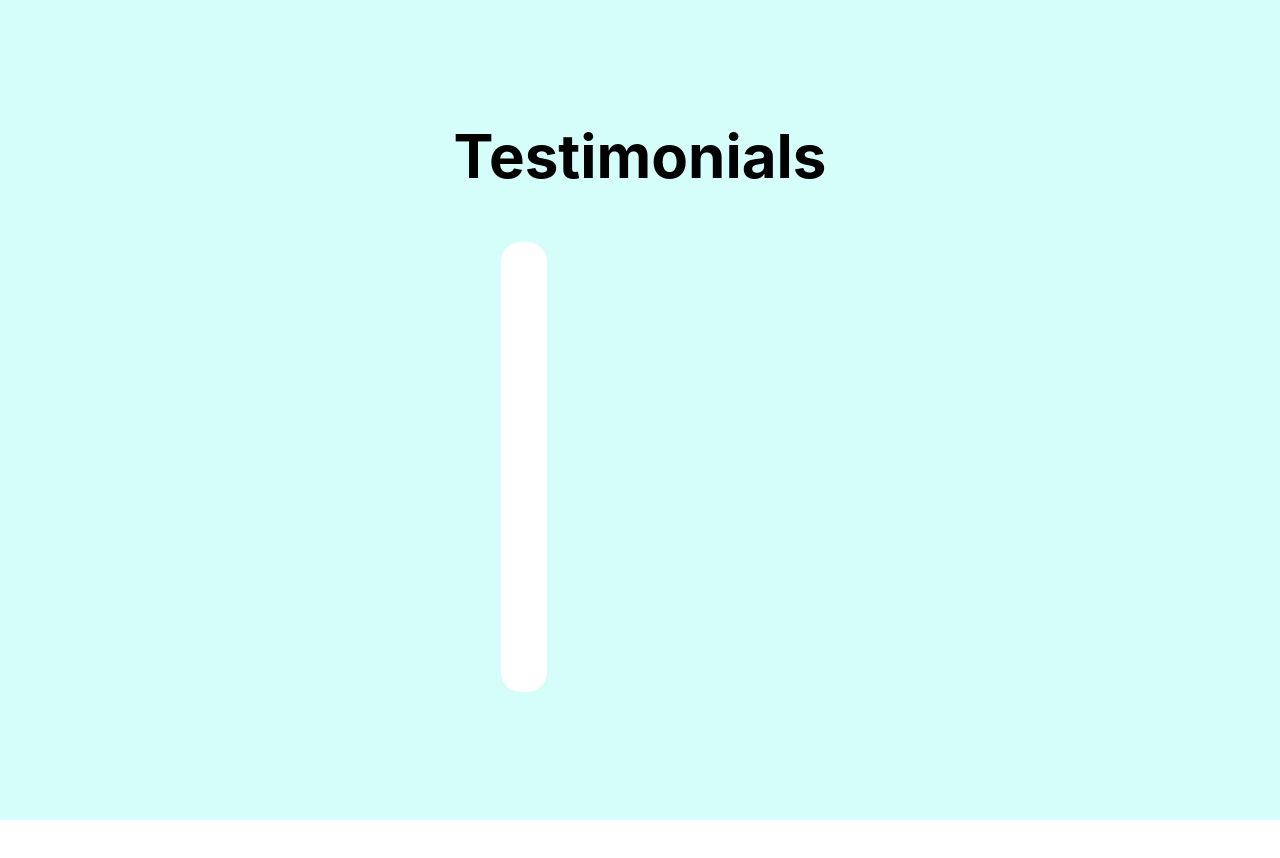
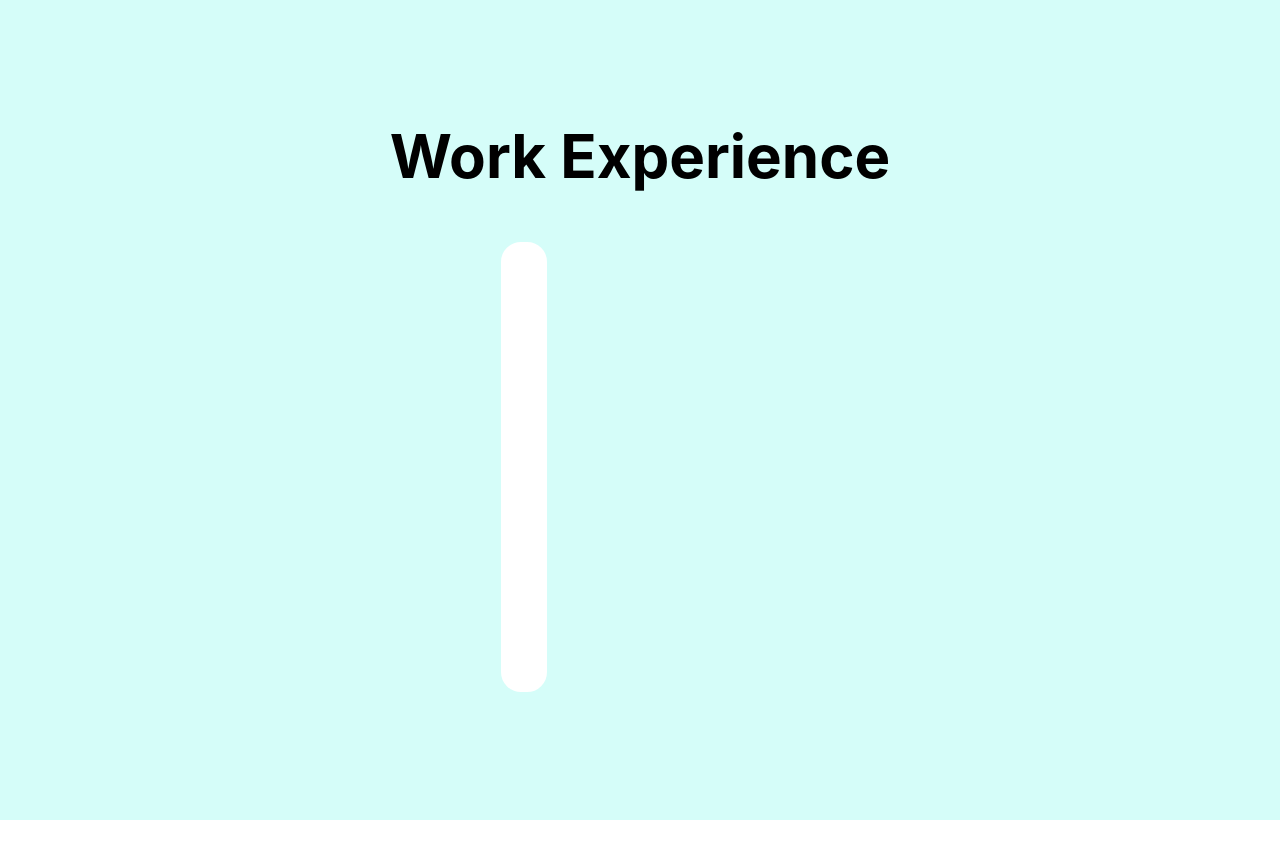
Before and after one commit to Monica-Web88/Monica-Portfolio, a plain HTML site: page index.html in a window 1280 px wide. Shown: the part 1580-2438 px from the top of the page. Drawn offline with nearby package versions, Linux system fonts and the light colour scheme.

Commit message:
Update index.html
Add work experience

```diff
--- a/index.html
+++ b/index.html
@@ -73,7 +73,7 @@
 
     <section id="experience" class="experience">
         <div class="experience-box">
-            <h2 class="heading">Testimonials</h2>
+            <h2 class="heading">Work Experience</h2>
 
             <div class="wrapper">
                 <div class="experience-item">
```
